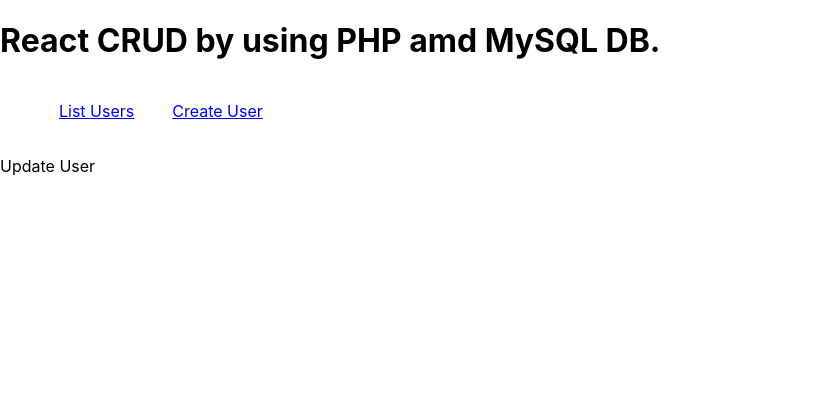
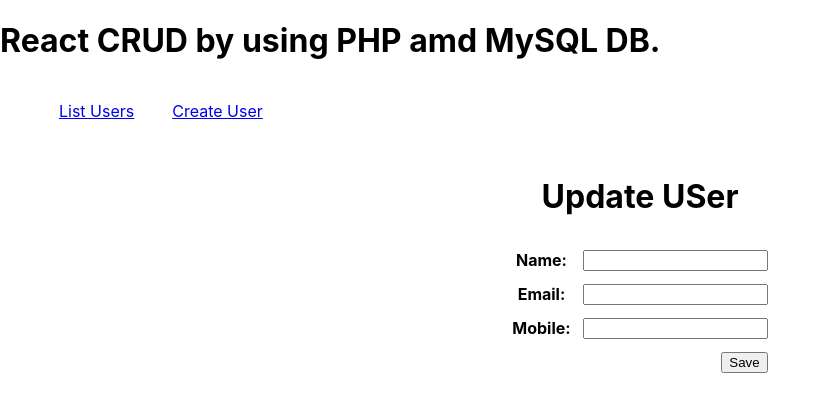
Before and after one commit to SahilIjaz/reactCRUD_php_backend, a React (Create React App) app: page /user/1/update in a window 1280 px wide. Shown: the top 412 px of the page, without its empty margins (0-830 px from the left). Built offline with nearby package versions, Linux system fonts and the light colour scheme.

Commit message:
update user created

```diff
--- a/src/componenets/CreateUser.js
+++ b/src/componenets/CreateUser.js
@@ -1,8 +1,9 @@
 import { useState } from "react";
 import axios from "axios";
+import { useNavigate } from "react-router-dom";
 export default function CreateUser() {
   const [inputs, setInputs] = useState({});
-
+  const navigate = useNavigate();
   const handleChange = (event) => {
     const name = event.target.name;
     const value = event.target.value;
@@ -11,11 +12,13 @@
 
   const handleSubmit = (event) => {
     event.preventDefault();
+    console.log("Data being sent:", inputs);
 
     axios
       .post("http://localhost/ReactCRUD/index.php", inputs)
       .then((response) => {
         console.log("Server Response:", response.data);
+        navigate("/");
       })
       .catch((error) => {
         console.error("There was an error!", error);
--- a/src/componenets/ListUser.js
+++ b/src/componenets/ListUser.js
@@ -1,3 +1,69 @@
+import axios from "axios";
+import { useEffect, useState } from "react";
+import { Link } from "react-router-dom";
 export default function ListUser() {
-  return <>List User</>;
+  const [users, setUsers] = useState();
+
+  useEffect(() => {
+    getUsers();
+  }, []);
+
+  function getUsers() {
+    axios
+      .get("http://localhost/ReactCRUD/index.php")
+      .then((response) => {
+        console.log("Server Response:", response.data);
+        setUsers(response.data);
+      })
+      .catch((error) => {
+        console.error("There was an error!", error);
+      });
+  }
+  return (
+    <div>
+      <table>
+        <thead>
+          <tr>
+            <th>ID</th>
+            <th>Name</th>
+            <th>Email</th>
+            <th>Mobile</th>
+            <th>Actions</th>
+          </tr>
+        </thead>
+        <tbody>
+          {Array.isArray(users) &&
+            users.map((user, key) => (
+              <tr key={key}>
+                <td>{user.id}</td>
+                <td>{user.name}</td>
+                <td>{user.email}</td>
+                <td>{user.mobile_no}</td>
+                <td>
+                  <Link
+                    to={`user/${user.id}/update`}
+                    style={{ marginRight: "13px" }}
+                  >
+                    Edit
+                  </Link>
+                  <button>Delete</button>
+                </td>
+              </tr>
+            ))}
+          {/* {users.map((user, key) => (
+            <tr key={key}>
+              <td>{user.id}</td>
+              <td>{user.name}</td>
+              <td>{user.email}</td>
+              <td>{user.mobile_no}</td>
+              <td>
+                <Link to={`user/${user.id}/update`}>Edit</Link>
+                <button>Delete</button>
+              </td>
+            </tr>
+          ))} */}
+        </tbody>
+      </table>
+    </div>
+  );
 }
--- a/src/componenets/UpdateUser.js
+++ b/src/componenets/UpdateUser.js
@@ -1,3 +1,72 @@
+import { useState } from "react";
+import axios from "axios";
+import { useNavigate } from "react-router-dom";
 export default function UpdateUser() {
-  return <>Update User</>;
+  const [inputs, setInputs] = useState({});
+  const navigate = useNavigate();
+  const handleChange = (event) => {
+    const name = event.target.name;
+    const value = event.target.value;
+    setInputs((values) => ({ ...values, [name]: value }));
+  };
+
+  const handleSubmit = (event) => {
+    event.preventDefault();
+    console.log("Data being sent:", inputs);
+
+    axios
+      .post("http://localhost/ReactCRUD/index.php", inputs)
+      .then((response) => {
+        console.log("Server Response:", response.data);
+        navigate("/");
+      })
+      .catch((error) => {
+        console.error("There was an error!", error);
+      });
+    console.log(inputs);
+  };
+
+  return (
+    <div className="create-user">
+      <h1>Update USer</h1>
+      <form onSubmit={handleSubmit}>
+        <table cellSpacing={"10"}>
+          <tbody>
+            <tr>
+              <th>
+                <label>Name:</label>
+              </th>
+              <td>
+                <input type="text" name="name" onChange={handleChange} />
+              </td>
+            </tr>
+
+            <tr>
+              <th>
+                <label>Email:</label>
+              </th>
+              <td>
+                <input type="text" name="email" onChange={handleChange} />
+              </td>
+            </tr>
+
+            <tr>
+              <th>
+                <label>Mobile:</label>
+              </th>
+              <td>
+                <input type="text" name="mobile_no" onChange={handleChange} />
+              </td>
+            </tr>
+
+            <tr>
+              <td colSpan={"2"} align="right">
+                <button>Save</button>
+              </td>
+            </tr>
+          </tbody>
+        </table>
+      </form>
+    </div>
+  );
 }
```
